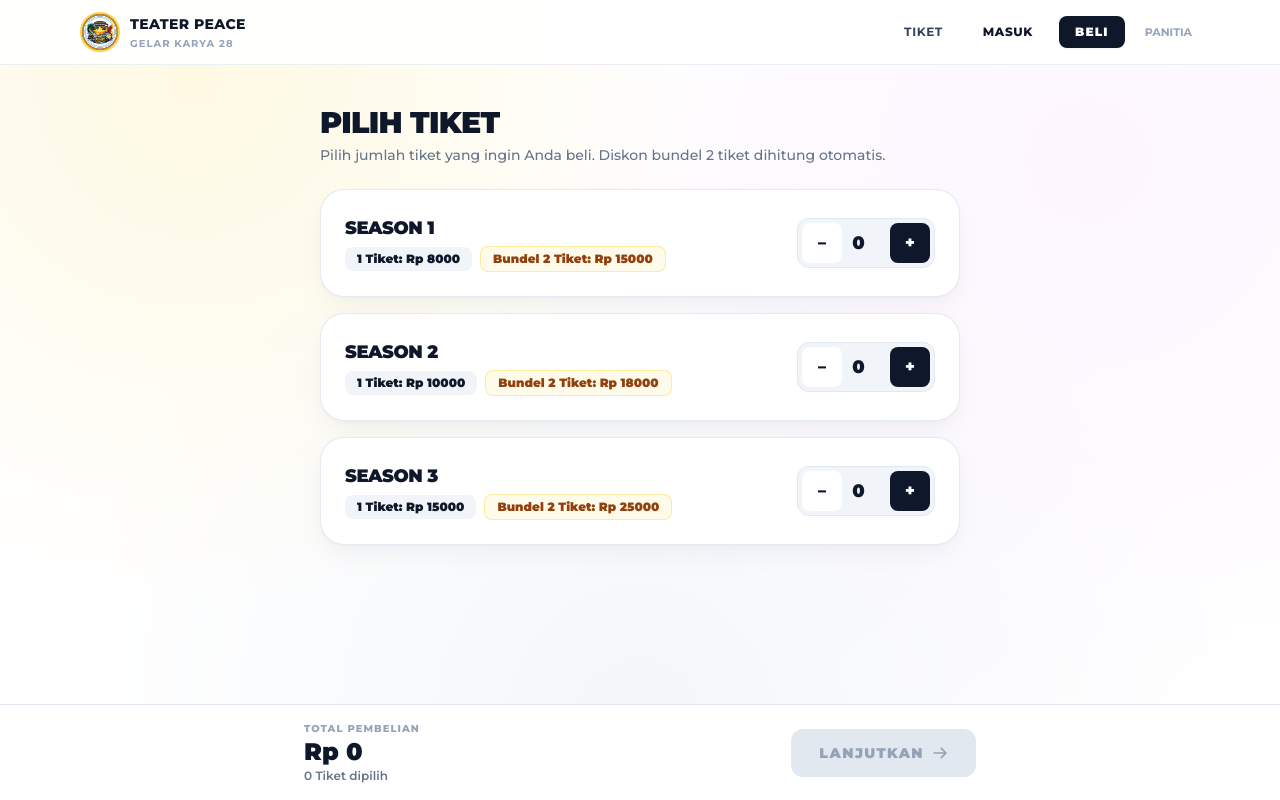
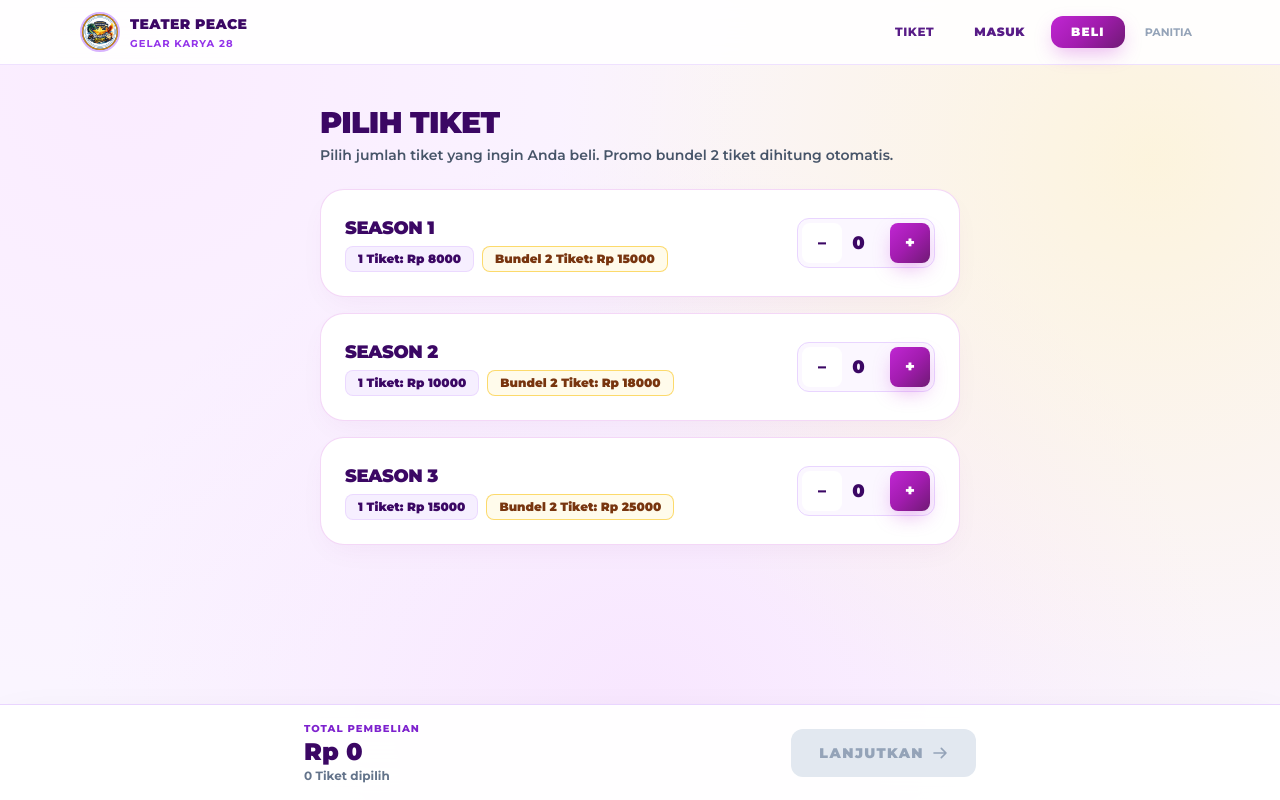
Before and after one commit to arinugrohoputroo/Website-Teater-Peace, a Django app: page /order/ in a window 1280 px wide. Run offline with Django 5.2, Linux system fonts and the light colour scheme; data comes from the database, SQL or seed files in the repository; data that the repository does not hold is empty; some libraries are stand-ins or nearby versions.

Commit message:
Ultra-Elegant Redesign: Royal Violet Ambient Canvas, Colored Liz (Borders), Radiant Gradient Buttons (no plain black buttons), Clean Professional UI

```diff
--- a/templates/base.html
+++ b/templates/base.html
@@ -1,12 +1,12 @@
 <!DOCTYPE html>
-<html lang="id" class="h-full antialiased selection:bg-amber-500 selection:text-white">
+<html lang="id" class="h-full antialiased selection:bg-purple-600 selection:text-white">
 <head>
     <meta charset="UTF-8">
     <meta name="viewport" content="width=device-width, initial-scale=1.0, maximum-scale=1.0, user-scalable=no">
-    <meta name="theme-color" content="#ffffff">
+    <meta name="theme-color" content="#701a75">
     <title>{% block title %}{{ event_name }}{% endblock %}</title>
 
-    <!-- Google Fonts: Montserrat (Cinema XXI style) & Plus Jakarta Sans -->
+    <!-- Google Fonts: Montserrat & Plus Jakarta Sans -->
     <link rel="preconnect" href="https://fonts.googleapis.com">
     <link rel="preconnect" href="https://fonts.gstatic.com" crossorigin>
     <link href="https://fonts.googleapis.com/css2?family=Montserrat:ital,wght@0,400..900;1,400..900&family=Plus+Jakarta+Sans:ital,wght@0,400..800;1,400..800&display=swap" rel="stylesheet">
@@ -34,10 +34,9 @@
                         },
                     },
                     boxShadow: {
-                        'glow-amber': '0 0 30px -5px rgba(245, 158, 11, 0.35)',
-                        'glow-primary': '0 0 30px -5px rgba(192, 38, 211, 0.3)',
-                        'card-hover': '0 20px 35px -10px rgba(0, 0, 0, 0.07), 0 8px 15px -6px rgba(0, 0, 0, 0.03)',
-                        'cinema': '0 10px 30px -5px rgba(0, 0, 0, 0.06), 0 4px 10px -2px rgba(0, 0, 0, 0.02)',
+                        'glow-purple': '0 0 25px -3px rgba(192, 38, 211, 0.35)',
+                        'glow-amber': '0 0 25px -3px rgba(245, 158, 11, 0.35)',
+                        'card-colored': '0 10px 30px -5px rgba(192, 38, 211, 0.08), 0 4px 12px -2px rgba(0, 0, 0, 0.03)',
                     }
                 }
             }
@@ -49,54 +48,85 @@
         body {
             font-family: 'Montserrat', 'Plus Jakarta Sans', sans-serif;
             -webkit-tap-highlight-color: transparent;
-            background-color: #ffffff;
+            background-color: #faf5ff;
             color: #0f172a;
         }
 
-        /* Ambient light glows for clean white pages */
-        .ambient-light-glow {
+        /* Elegant light ambient glow */
+        .ambient-canvas {
+            background-color: #faf5ff;
             background-image:
-                radial-gradient(circle at 15% 10%, rgba(254, 243, 199, 0.5) 0%, transparent 40%),
-                radial-gradient(circle at 85% 20%, rgba(250, 232, 255, 0.4) 0%, transparent 45%),
-                radial-gradient(circle at 50% 90%, rgba(241, 245, 249, 0.8) 0%, transparent 60%);
+                radial-gradient(circle at 10% 10%, rgba(250, 232, 255, 0.7) 0%, transparent 45%),
+                radial-gradient(circle at 90% 20%, rgba(254, 243, 199, 0.6) 0%, transparent 45%),
+                radial-gradient(circle at 50% 90%, rgba(245, 208, 254, 0.4) 0%, transparent 60%);
         }
 
         /* Smooth scroll & Custom Scrollbar */
         html { scroll-behavior: smooth; }
         ::-webkit-scrollbar { width: 6px; height: 6px; }
-        ::-webkit-scrollbar-track { background: #f8fafc; }
-        ::-webkit-scrollbar-thumb { background: #cbd5e1; border-radius: 9999px; }
-        ::-webkit-scrollbar-thumb:hover { background: #94a3b8; }
+        ::-webkit-scrollbar-track { background: #fdf4ff; }
+        ::-webkit-scrollbar-thumb { background: #f0abfc; border-radius: 9999px; }
+        ::-webkit-scrollbar-thumb:hover { background: #c026d3; }
 
-        /* Interactive card elevation & hover effects */
-        .interactive-card {
-            transition: all 0.3s cubic-bezier(0.16, 1, 0.3, 1);
+        /* Colored Liz (border) cards */
+        .card-liz-purple {
+            background: #ffffff;
+            border: 1.5px solid rgba(192, 38, 211, 0.18);
+            box-shadow: 0 10px 30px -8px rgba(112, 26, 117, 0.06);
+            transition: all 0.25s cubic-bezier(0.16, 1, 0.3, 1);
         }
-        .interactive-card:hover {
-            transform: translateY(-3px);
-            box-shadow: 0 20px 40px -12px rgba(0, 0, 0, 0.08);
+        .card-liz-purple:hover {
+            border-color: rgba(192, 38, 211, 0.45);
+            transform: translateY(-2px);
+            box-shadow: 0 18px 36px -10px rgba(192, 38, 211, 0.15);
         }
 
-        /* Mobile Touch Ripple / Press scale effect */
+        .card-liz-amber {
+            background: #ffffff;
+            border: 1.5px solid rgba(245, 158, 11, 0.25);
+            box-shadow: 0 10px 30px -8px rgba(217, 119, 6, 0.06);
+            transition: all 0.25s cubic-bezier(0.16, 1, 0.3, 1);
+        }
+        .card-liz-amber:hover {
+            border-color: rgba(245, 158, 11, 0.5);
+            transform: translateY(-2px);
+            box-shadow: 0 18px 36px -10px rgba(245, 158, 11, 0.15);
+        }
+
+        /* Gradient Button Styles (NO BLACK BUTTONS) */
+        .btn-gradient-primary {
+            background: linear-gradient(135deg, #c026d3 0%, #a21caf 50%, #701a75 100%);
+            color: #ffffff;
+            box-shadow: 0 8px 20px -4px rgba(192, 38, 211, 0.35);
+            transition: all 0.2s ease;
+        }
+        .btn-gradient-primary:hover {
+            background: linear-gradient(135deg, #d946ef 0%, #c026d3 50%, #a21caf 100%);
+            box-shadow: 0 12px 25px -4px rgba(192, 38, 211, 0.5);
+        }
+
+        .btn-gradient-amber {
+            background: linear-gradient(135deg, #f59e0b 0%, #d97706 100%);
+            color: #ffffff;
+            box-shadow: 0 8px 20px -4px rgba(245, 158, 11, 0.35);
+            transition: all 0.2s ease;
+        }
+        .btn-gradient-amber:hover {
+            background: linear-gradient(135deg, #fbbf24 0%, #f59e0b 100%);
+            box-shadow: 0 12px 25px -4px rgba(245, 158, 11, 0.5);
+        }
+
+        /* Touch scale effect */
         .btn-touch {
-            transition: transform 0.15s ease, box-shadow 0.15s ease, background-color 0.15s ease;
+            transition: transform 0.15s ease, box-shadow 0.15s ease;
         }
         .btn-touch:active {
             transform: scale(0.97);
         }
-
-        /* Keyframe pulse glow */
-        @keyframes subtle-glow {
-            0%, 100% { opacity: 0.6; transform: scale(1); }
-            50% { opacity: 0.9; transform: scale(1.03); }
-        }
-        .animate-subtle-glow {
-            animation: subtle-glow 6s infinite ease-in-out;
-        }
     </style>
     {% block extra_head %}{% endblock %}
 </head>
-<body class="h-full bg-white text-slate-900 antialiased selection:bg-amber-500 selection:text-white">
+<body class="h-full bg-purple-50/40 text-slate-900 antialiased selection:bg-purple-600 selection:text-white">
     {% block body %}{% endblock %}
     {% block extra_js %}{% endblock %}
 </body>
--- a/templates/public/_nav.html
+++ b/templates/public/_nav.html
@@ -1,40 +1,40 @@
 {% load static %}
-<header class="sticky top-0 z-50 bg-white/90 backdrop-blur-xl border-b border-slate-200/70 shadow-xs transition-all">
+<header class="sticky top-0 z-50 bg-white/90 backdrop-blur-xl border-b border-purple-200/70 shadow-xs transition-all">
     <div class="max-w-6xl mx-auto px-4 h-16 flex items-center justify-between gap-2 sm:gap-4">
         <!-- Brand Logo & Title -->
         <a href="/" class="flex items-center gap-2.5 shrink-0 group">
-            <img src="{% static 'img/logo-event.png' %}" alt="{{ event_name }}" class="w-9 h-9 sm:w-10 sm:h-10 rounded-full object-cover border-2 border-amber-300 shadow-sm group-hover:scale-105 transition-transform">
+            <img src="{% static 'img/logo-event.png' %}" alt="{{ event_name }}" class="w-9 h-9 sm:w-10 sm:h-10 rounded-full object-cover border-2 border-purple-300 shadow-xs group-hover:border-amber-400 group-hover:scale-105 transition-all">
             <div class="min-w-0">
-                <p class="font-extrabold text-slate-900 leading-none text-xs sm:text-sm tracking-wide uppercase truncate font-cinema group-hover:text-amber-600 transition-colors">{{ event_name }}</p>
-                <p class="text-[9px] sm:text-[10px] font-bold text-slate-400 uppercase tracking-widest mt-0.5 truncate">GELAR KARYA 28</p>
+                <p class="font-black text-purple-950 leading-none text-xs sm:text-sm tracking-wide uppercase truncate font-cinema group-hover:text-purple-700 transition-colors">{{ event_name }}</p>
+                <p class="text-[9px] sm:text-[10px] font-bold text-purple-600 uppercase tracking-widest mt-0.5 truncate">GELAR KARYA 28</p>
             </div>
         </a>
 
-        <!-- Right Actions (Single row, no wrapping!) -->
+        <!-- Right Navigation Links (Single Row, No Stacking) -->
         <div class="flex items-center gap-1.5 sm:gap-3 shrink-0">
-            <a href="{% url 'public_order:ticket_select' %}" class="px-2.5 sm:px-3.5 py-1.5 text-xs font-bold uppercase tracking-wider text-slate-700 hover:text-amber-600 transition-colors">
+            <a href="{% url 'public_order:ticket_select' %}" class="px-2.5 sm:px-3.5 py-1.5 text-xs font-extrabold uppercase tracking-wider text-purple-900 hover:text-purple-600 transition-colors">
                 Tiket
             </a>
 
             {% if session_buyer_phone %}
-            <a href="{% url 'public_order:my_history' %}" class="px-3 py-1.5 text-xs font-extrabold uppercase tracking-wider text-slate-900 bg-slate-100 hover:bg-slate-200 rounded-lg transition-colors border border-slate-200/80">
+            <a href="{% url 'public_order:my_history' %}" class="px-3 py-1.5 text-xs font-black uppercase tracking-wider text-purple-900 bg-purple-100/70 hover:bg-purple-200/80 rounded-xl transition-colors border border-purple-200">
                 Tiket Saya
             </a>
             <a href="{% url 'public_order:buyer_logout' %}" title="Keluar" class="px-1.5 py-1 text-xs font-bold text-slate-400 hover:text-red-600 transition-colors">
                 ✕
             </a>
             {% else %}
-            <a href="{% url 'public_order:buyer_login' %}" class="px-2.5 sm:px-3.5 py-1.5 text-xs font-extrabold uppercase tracking-wider text-slate-900 hover:text-amber-600 transition-colors">
+            <a href="{% url 'public_order:buyer_login' %}" class="px-2.5 sm:px-3.5 py-1.5 text-xs font-black uppercase tracking-wider text-purple-900 hover:text-purple-600 transition-colors">
                 Masuk
             </a>
             {% endif %}
 
-            <a href="{% url 'public_order:ticket_select' %}" class="px-3.5 sm:px-4 py-2 bg-slate-900 hover:bg-amber-600 text-white rounded-lg font-black text-xs uppercase tracking-widest shadow-sm hover:shadow-glow-amber transition-all active:scale-95 btn-touch">
+            <a href="{% url 'public_order:ticket_select' %}" class="px-4 sm:px-5 py-2 btn-gradient-primary rounded-xl font-black text-xs uppercase tracking-widest active:scale-95 btn-touch">
                 Beli
             </a>
 
             {% if request.user.is_authenticated and request.user.is_panitia %}
-            <a href="{% url 'dashboard:index' %}" class="px-2.5 py-1.5 text-[11px] font-extrabold uppercase tracking-wider text-purple-700 bg-purple-50 hover:bg-purple-100 rounded-lg transition-colors border border-purple-200/60">
+            <a href="{% url 'dashboard:index' %}" class="px-2.5 py-1.5 text-[11px] font-extrabold uppercase tracking-wider text-amber-800 bg-amber-100/70 hover:bg-amber-200/80 rounded-xl transition-colors border border-amber-200/80">
                 Panitia
             </a>
             {% else %}
--- a/templates/public/ticket_select.html
+++ b/templates/public/ticket_select.html
@@ -3,14 +3,14 @@
 {% block title %}Pilih Tiket — {{ event_name }}{% endblock %}
 
 {% block body %}
-<div class="min-h-screen flex flex-col bg-white text-slate-900 pb-28 sm:pb-16 ambient-light-glow">
+<div class="min-h-screen flex flex-col ambient-canvas text-slate-900 pb-28 sm:pb-16">
     {% include 'public/_nav.html' %}
 
     <main class="flex-1 max-w-2xl mx-auto w-full px-4 py-8 sm:py-10">
         <!-- Title -->
         <div class="mb-6">
-            <h1 class="text-2xl sm:text-3xl font-black uppercase tracking-tight text-slate-900 font-cinema">Pilih Tiket</h1>
-            <p class="text-slate-500 text-xs sm:text-sm mt-1 font-medium">Pilih jumlah tiket yang ingin Anda beli. Diskon bundel 2 tiket dihitung otomatis.</p>
+            <h1 class="text-2xl sm:text-3xl font-black uppercase tracking-tight text-purple-950 font-cinema">Pilih Tiket</h1>
+            <p class="text-slate-600 text-xs sm:text-sm mt-1 font-semibold">Pilih jumlah tiket yang ingin Anda beli. Promo bundel 2 tiket dihitung otomatis.</p>
         </div>
 
         {% if messages %}
@@ -27,31 +27,31 @@
             {% csrf_token %}
             <div class="space-y-4 mb-8">
                 {% for tt in ticket_types %}
-                <div class="bg-white rounded-3xl p-6 border border-slate-200/90 shadow-cinema interactive-card">
+                <div class="card-liz-purple rounded-3xl p-6">
                     <div class="flex flex-col sm:flex-row sm:items-center justify-between gap-4">
                         <div class="flex-1 min-w-0">
-                            <h3 class="font-black uppercase tracking-tight text-slate-900 text-lg font-cinema mb-1">{{ tt.name }}</h3>
+                            <h3 class="font-black uppercase tracking-tight text-purple-950 text-lg font-cinema mb-1">{{ tt.name }}</h3>
                             {% if tt.description %}
-                            <p class="text-xs text-slate-500 mb-3 font-medium leading-relaxed">{{ tt.description }}</p>
+                            <p class="text-xs text-slate-600 mb-3 font-medium leading-relaxed">{{ tt.description }}</p>
                             {% endif %}
 
                             <div class="flex flex-wrap items-center gap-2 text-xs">
-                                <span class="font-black text-slate-900 bg-slate-100 px-3 py-1 rounded-lg">
+                                <span class="font-black text-purple-950 bg-purple-100/70 border border-purple-200/80 px-3 py-1 rounded-lg">
                                     1 Tiket: Rp {{ tt.price|floatformat:0 }}
                                 </span>
-                                <span class="font-black text-amber-800 bg-amber-50 border border-amber-200/80 px-3 py-1 rounded-lg">
+                                <span class="font-black text-amber-900 bg-amber-50 border border-amber-300/80 px-3 py-1 rounded-lg">
                                     Bundel 2 Tiket: Rp {{ tt.bundle_price|floatformat:0 }}
                                 </span>
                             </div>
                         </div>
 
                         <!-- Stepper Counter -->
-                        <div class="flex items-center justify-between sm:justify-end gap-3 pt-3 sm:pt-0 border-t sm:border-t-0 border-slate-100">
-                            <span class="text-xs font-bold text-slate-400 uppercase sm:hidden">Jumlah:</span>
-                            <div class="inline-flex items-center rounded-xl bg-slate-100 p-1 border border-slate-200 shrink-0">
+                        <div class="flex items-center justify-between sm:justify-end gap-3 pt-3 sm:pt-0 border-t sm:border-t-0 border-purple-100">
+                            <span class="text-xs font-bold text-slate-500 uppercase sm:hidden">Jumlah:</span>
+                            <div class="inline-flex items-center rounded-xl bg-purple-50/80 p-1 border border-purple-200 shrink-0">
                                 <button type="button"
                                     onclick="updateQty('{{ tt.id }}', -1, {{ tt.price }}, {{ tt.bundle_price }})"
-                                    class="w-10 h-10 rounded-lg bg-white text-slate-900 font-black text-base flex items-center justify-center shadow-xs active:scale-90 transition-transform btn-touch hover:bg-slate-50">
+                                    class="w-10 h-10 rounded-lg bg-white text-purple-950 font-black text-base flex items-center justify-center shadow-xs active:scale-90 transition-transform btn-touch hover:bg-purple-100">
                                     –
                                 </button>
 
@@ -64,11 +64,11 @@
                                     data-price="{{ tt.price }}"
                                     data-bundle="{{ tt.bundle_price }}"
                                     readonly
-                                    class="w-12 text-center bg-transparent font-black text-lg text-slate-900 outline-none font-cinema">
+                                    class="w-12 text-center bg-transparent font-black text-lg text-purple-950 outline-none font-cinema">
 
                                 <button type="button"
                                     onclick="updateQty('{{ tt.id }}', 1, {{ tt.price }}, {{ tt.bundle_price }})"
-                                    class="w-10 h-10 rounded-lg bg-slate-900 text-white font-black text-base flex items-center justify-center shadow-xs active:scale-90 transition-transform btn-touch hover:bg-amber-600">
+                                    class="w-10 h-10 rounded-lg btn-gradient-primary font-black text-base flex items-center justify-center shadow-xs active:scale-90 transition-transform btn-touch">
                                     +
                                 </button>
                             </div>
@@ -76,7 +76,7 @@
                     </div>
                 </div>
                 {% empty %}
-                <div class="bg-white rounded-3xl p-12 border border-slate-200 text-center text-slate-400 font-medium">
+                <div class="bg-white/80 rounded-3xl p-12 border border-purple-200 text-center text-slate-500 font-semibold">
                     Belum ada tiket tersedia saat ini.
                 </div>
                 {% endfor %}
@@ -84,12 +84,12 @@
 
             <!-- Floating Bottom Cart Bar -->
             {% if ticket_types %}
-            <div class="fixed bottom-0 left-0 right-0 z-40 bg-white/95 backdrop-blur-xl border-t border-slate-200 p-4 shadow-xl">
+            <div class="fixed bottom-0 left-0 right-0 z-40 bg-white/95 backdrop-blur-xl border-t border-purple-200 p-4 shadow-2xl">
                 <div class="max-w-2xl mx-auto flex items-center justify-between gap-4">
                     <div>
-                        <p class="text-[10px] font-extrabold uppercase tracking-widest text-slate-400">Total Pembelian</p>
-                        <p class="text-xl sm:text-2xl font-black text-slate-900 font-cinema" id="total-price-display">Rp 0</p>
-                        <p class="text-xs font-semibold text-slate-500" id="total-qty-display">0 Tiket dipilih</p>
+                        <p class="text-[10px] font-extrabold uppercase tracking-widest text-purple-700">Total Pembelian</p>
+                        <p class="text-xl sm:text-2xl font-black text-purple-950 font-cinema" id="total-price-display">Rp 0</p>
+                        <p class="text-xs font-bold text-slate-500" id="total-qty-display">0 Tiket dipilih</p>
                     </div>
 
                     <button type="submit"
@@ -148,7 +148,7 @@ function recalculateCart() {
     if (submitBtn) {
         if (totalQty > 0) {
             submitBtn.disabled = false;
-            submitBtn.className = "px-7 py-3.5 bg-slate-900 hover:bg-amber-600 text-white rounded-xl font-black text-xs sm:text-sm uppercase tracking-widest transition-all active:scale-95 btn-touch shadow-lg shadow-slate-900/10 cursor-pointer flex items-center gap-2 font-cinema";
+            submitBtn.className = "px-7 py-3.5 btn-gradient-primary rounded-xl font-black text-xs sm:text-sm uppercase tracking-widest transition-all active:scale-95 btn-touch cursor-pointer flex items-center gap-2 font-cinema";
         } else {
             submitBtn.disabled = true;
             submitBtn.className = "px-7 py-3.5 bg-slate-200 text-slate-400 rounded-xl font-black text-xs sm:text-sm uppercase tracking-widest transition-all btn-touch flex items-center gap-2 cursor-not-allowed font-cinema";
```
Also changed, not shown: templates/public/buyer_login.html (+10 -10 lines), templates/public/checkout.html (+28 -28 lines), templates/public/home.html (+36 -36 lines), templates/public/my_history.html (+31 -31 lines).
